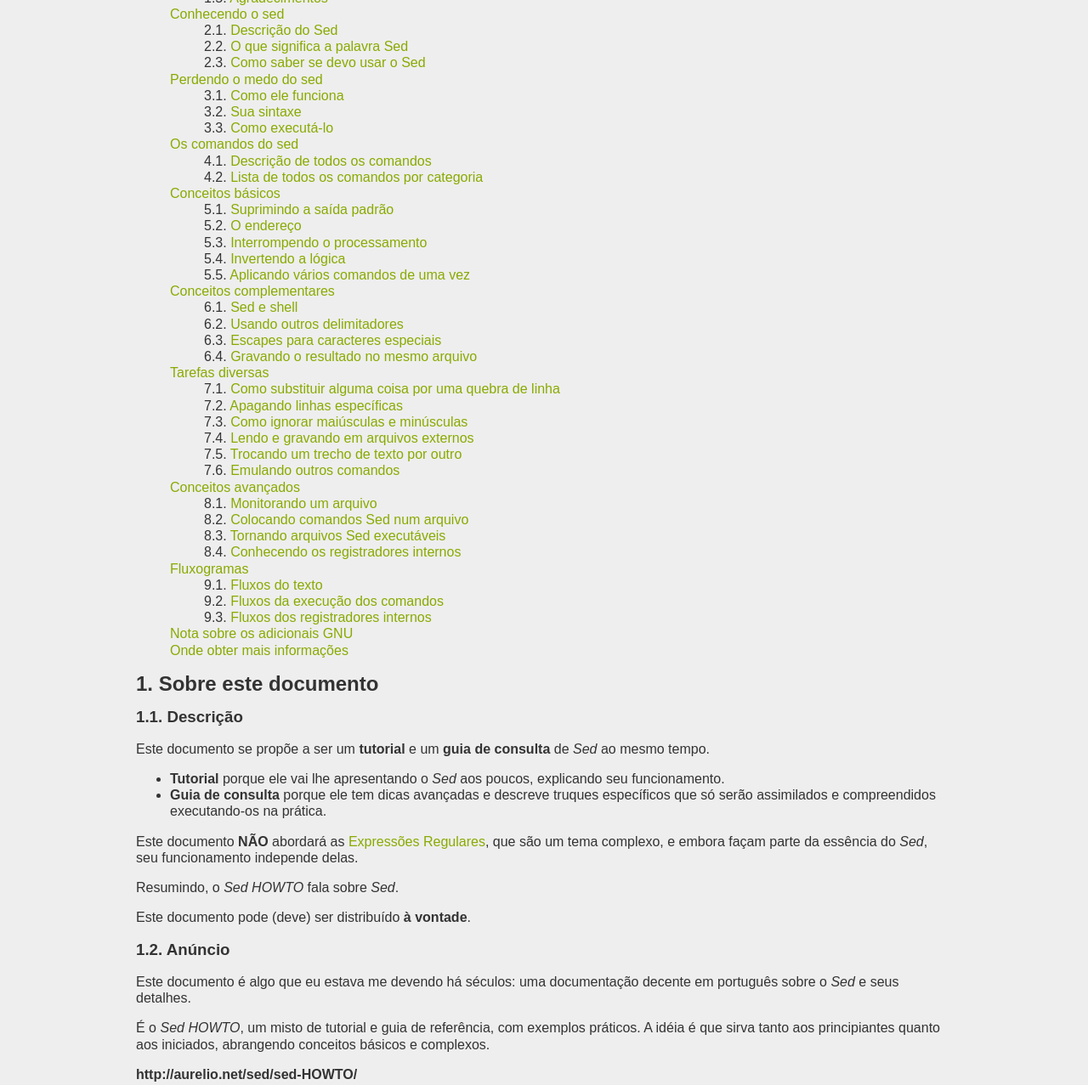
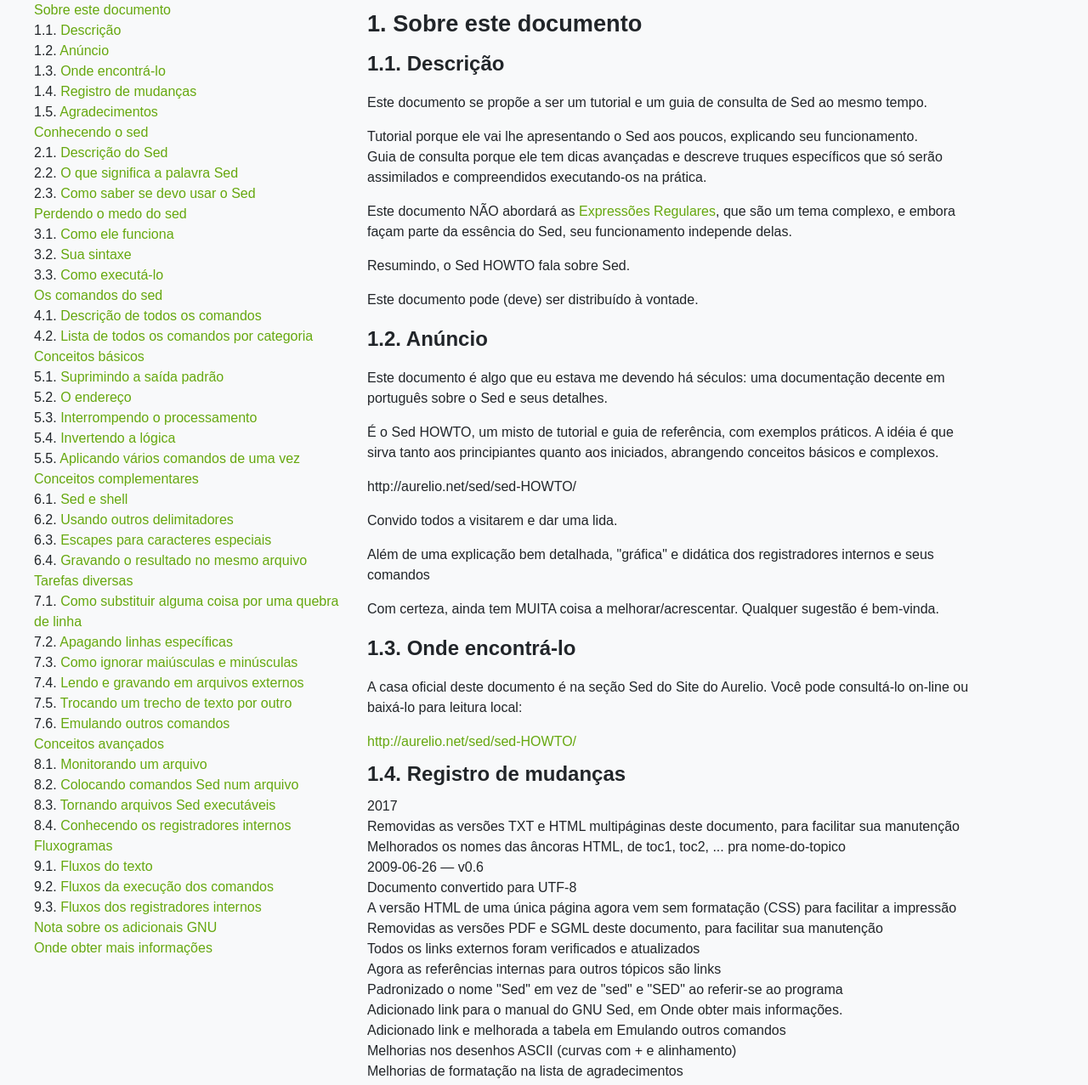
Before and after one commit to eupiteco/sed-HOWTO, a website: page sed-howto.html in a window 1280 px wide. Shown: the part 241-1518 px from the top of the page at 85% size. Drawn offline with nearby package versions, Linux system fonts and the light colour scheme; files that its build step writes are made by us from their sources.

Commit message:
índice na lateral e diagramação básica

```diff
--- /dev/null
+++ b/sass/imports/open-color.scss
@@ -0,0 +1,399 @@
+//
+//
+//  𝗖 𝗢 𝗟 𝗢 𝗥
+//  v 1.6.3
+//
+//  ━━━━━━━━━━━━━━━━━━━━━━━━━━━━━━━━━━━
+
+
+//  General
+//  ───────────────────────────────────
+
+$oc-white:         #ffffff;
+$oc-black:         #000000;
+
+
+//  Gray
+//  ───────────────────────────────────
+
+$oc-gray-list: (
+  "0": #f8f9fa,
+  "1": #f1f3f5,
+  "2": #e9ecef,
+  "3": #dee2e6,
+  "4": #ced4da,
+  "5": #adb5bd,
+  "6": #868e96,
+  "7": #495057,
+  "8": #343a40,
+  "9": #212529
+);
+
+$oc-gray-0: map-get($oc-gray-list, "0");
+$oc-gray-1: map-get($oc-gray-list, "1");
+$oc-gray-2: map-get($oc-gray-list, "2");
+$oc-gray-3: map-get($oc-gray-list, "3");
+$oc-gray-4: map-get($oc-gray-list, "4");
+$oc-gray-5: map-get($oc-gray-list, "5");
+$oc-gray-6: map-get($oc-gray-list, "6");
+$oc-gray-7: map-get($oc-gray-list, "7");
+$oc-gray-8: map-get($oc-gray-list, "8");
+$oc-gray-9: map-get($oc-gray-list, "9");
+
+
+//  Red
+//  ───────────────────────────────────
+
+$oc-red-list: (
+  "0": #fff5f5,
+  "1": #ffe3e3,
+  "2": #ffc9c9,
+  "3": #ffa8a8,
+  "4": #ff8787,
+  "5": #ff6b6b,
+  "6": #fa5252,
+  "7": #f03e3e,
+  "8": #e03131,
+  "9": #c92a2a
+);
+
+$oc-red-0: map-get($oc-red-list, "0");
+$oc-red-1: map-get($oc-red-list, "1");
+$oc-red-2: map-get($oc-red-list, "2");
+$oc-red-3: map-get($oc-red-list, "3");
+$oc-red-4: map-get($oc-red-list, "4");
+$oc-red-5: map-get($oc-red-list, "5");
+$oc-red-6: map-get($oc-red-list, "6");
+$oc-red-7: map-get($oc-red-list, "7");
+$oc-red-8: map-get($oc-red-list, "8");
+$oc-red-9: map-get($oc-red-list, "9");
+
+
+//  Pink
+//  ───────────────────────────────────
+
+$oc-pink-list: (
+  "0": #fff0f6,
+  "1": #ffdeeb,
+  "2": #fcc2d7,
+  "3": #faa2c1,
+  "4": #f783ac,
+  "5": #f06595,
+  "6": #e64980,
+  "7": #d6336c,
+  "8": #c2255c,
+  "9": #a61e4d
+);
+
+$oc-pink-0: map-get($oc-pink-list, "0");
+$oc-pink-1: map-get($oc-pink-list, "1");
+$oc-pink-2: map-get($oc-pink-list, "2");
+$oc-pink-3: map-get($oc-pink-list, "3");
+$oc-pink-4: map-get($oc-pink-list, "4");
+$oc-pink-5: map-get($oc-pink-list, "5");
+$oc-pink-6: map-get($oc-pink-list, "6");
+$oc-pink-7: map-get($oc-pink-list, "7");
+$oc-pink-8: map-get($oc-pink-list, "8");
+$oc-pink-9: map-get($oc-pink-list, "9");
+
+
+//  Grape
+//  ───────────────────────────────────
+
+$oc-grape-list: (
+  "0": #f8f0fc,
+  "1": #f3d9fa,
+  "2": #eebefa,
+  "3": #e599f7,
+  "4": #da77f2,
+  "5": #cc5de8,
+  "6": #be4bdb,
+  "7": #ae3ec9,
+  "8": #9c36b5,
+  "9": #862e9c
+);
+
+$oc-grape-0: map-get($oc-grape-list, "0");
+$oc-grape-1: map-get($oc-grape-list, "1");
+$oc-grape-2: map-get($oc-grape-list, "2");
+$oc-grape-3: map-get($oc-grape-list, "3");
+$oc-grape-4: map-get($oc-grape-list, "4");
+$oc-grape-5: map-get($oc-grape-list, "5");
+$oc-grape-6: map-get($oc-grape-list, "6");
+$oc-grape-7: map-get($oc-grape-list, "7");
+$oc-grape-8: map-get($oc-grape-list, "8");
+$oc-grape-9: map-get($oc-grape-list, "9");
+
+
+//  Violet
+//  ───────────────────────────────────
+
+$oc-violet-list: (
+  "0": #f3f0ff,
+  "1": #e5dbff,
+  "2": #d0bfff,
+  "3": #b197fc,
+  "4": #9775fa,
+  "5": #845ef7,
+  "6": #7950f2,
+  "7": #7048e8,
+  "8": #6741d9,
+  "9": #5f3dc4
+);
+
+$oc-violet-0: map-get($oc-violet-list, "0");
+$oc-violet-1: map-get($oc-violet-list, "1");
+$oc-violet-2: map-get($oc-violet-list, "2");
+$oc-violet-3: map-get($oc-violet-list, "3");
+$oc-violet-4: map-get($oc-violet-list, "4");
+$oc-violet-5: map-get($oc-violet-list, "5");
+$oc-violet-6: map-get($oc-violet-list, "6");
+$oc-violet-7: map-get($oc-violet-list, "7");
+$oc-violet-8: map-get($oc-violet-list, "8");
+$oc-violet-9: map-get($oc-violet-list, "9");
+
+
+//  Indigo
+//  ───────────────────────────────────
+
+$oc-indigo-list: (
+  "0": #edf2ff,
+  "1": #dbe4ff,
+  "2": #bac8ff,
+  "3": #91a7ff,
+  "4": #748ffc,
+  "5": #5c7cfa,
+  "6": #4c6ef5,
+  "7": #4263eb,
+  "8": #3b5bdb,
+  "9": #364fc7
+);
+
+$oc-indigo-0: map-get($oc-indigo-list, "0");
+$oc-indigo-1: map-get($oc-indigo-list, "1");
+$oc-indigo-2: map-get($oc-indigo-list, "2");
+$oc-indigo-3: map-get($oc-indigo-list, "3");
+$oc-indigo-4: map-get($oc-indigo-list, "4");
+$oc-indigo-5: map-get($oc-indigo-list, "5");
+$oc-indigo-6: map-get($oc-indigo-list, "6");
+$oc-indigo-7: map-get($oc-indigo-list, "7");
+$oc-indigo-8: map-get($oc-indigo-list, "8");
+$oc-indigo-9: map-get($oc-indigo-list, "9");
+
+
+//  Blue
+//  ───────────────────────────────────
+
+$oc-blue-list: (
+  "0": #e7f5ff,
+  "1": #d0ebff,
+  "2": #a5d8ff,
+  "3": #74c0fc,
+  "4": #4dabf7,
+  "5": #339af0,
+  "6": #228be6,
+  "7": #1c7ed6,
+  "8": #1971c2,
+  "9": #1864ab
+);
+
+$oc-blue-0: map-get($oc-blue-list, "0");
+$oc-blue-1: map-get($oc-blue-list, "1");
+$oc-blue-2: map-get($oc-blue-list, "2");
+$oc-blue-3: map-get($oc-blue-list, "3");
+$oc-blue-4: map-get($oc-blue-list, "4");
+$oc-blue-5: map-get($oc-blue-list, "5");
+$oc-blue-6: map-get($oc-blue-list, "6");
+$oc-blue-7: map-get($oc-blue-list, "7");
+$oc-blue-8: map-get($oc-blue-list, "8");
+$oc-blue-9: map-get($oc-blue-list, "9");
+
+
+//  Cyan
+//  ───────────────────────────────────
+
+$oc-cyan-list: (
+  "0": #e3fafc,
+  "1": #c5f6fa,
+  "2": #99e9f2,
+  "3": #66d9e8,
+  "4": #3bc9db,
+  "5": #22b8cf,
+  "6": #15aabf,
+  "7": #1098ad,
+  "8": #0c8599,
+  "9": #0b7285
+);
+
+$oc-cyan-0: map-get($oc-cyan-list, "0");
+$oc-cyan-1: map-get($oc-cyan-list, "1");
+$oc-cyan-2: map-get($oc-cyan-list, "2");
+$oc-cyan-3: map-get($oc-cyan-list, "3");
+$oc-cyan-4: map-get($oc-cyan-list, "4");
+$oc-cyan-5: map-get($oc-cyan-list, "5");
+$oc-cyan-6: map-get($oc-cyan-list, "6");
+$oc-cyan-7: map-get($oc-cyan-list, "7");
+$oc-cyan-8: map-get($oc-cyan-list, "8");
+$oc-cyan-9: map-get($oc-cyan-list, "9");
+
+
+//  Teal
+//  ───────────────────────────────────
+
+$oc-teal-list: (
+  "0": #e6fcf5,
+  "1": #c3fae8,
+  "2": #96f2d7,
+  "3": #63e6be,
+  "4": #38d9a9,
+  "5": #20c997,
+  "6": #12b886,
+  "7": #0ca678,
+  "8": #099268,
+  "9": #087f5b
+);
+
+$oc-teal-0: map-get($oc-teal-list, "0");
+$oc-teal-1: map-get($oc-teal-list, "1");
+$oc-teal-2: map-get($oc-teal-list, "2");
+$oc-teal-3: map-get($oc-teal-list, "3");
+$oc-teal-4: map-get($oc-teal-list, "4");
+$oc-teal-5: map-get($oc-teal-list, "5");
+$oc-teal-6: map-get($oc-teal-list, "6");
+$oc-teal-7: map-get($oc-teal-list, "7");
+$oc-teal-8: map-get($oc-teal-list, "8");
+$oc-teal-9: map-get($oc-teal-list, "9");
+
+
+//  Green
+//  ───────────────────────────────────
+
+$oc-green-list: (
+  "0": #ebfbee,
+  "1": #d3f9d8,
+  "2": #b2f2bb,
+  "3": #8ce99a,
+  "4": #69db7c,
+  "5": #51cf66,
+  "6": #40c057,
+  "7": #37b24d,
+  "8": #2f9e44,
+  "9": #2b8a3e
+);
+
+$oc-green-0: map-get($oc-green-list, "0");
+$oc-green-1: map-get($oc-green-list, "1");
+$oc-green-2: map-get($oc-green-list, "2");
+$oc-green-3: map-get($oc-green-list, "3");
+$oc-green-4: map-get($oc-green-list, "4");
+$oc-green-5: map-get($oc-green-list, "5");
+$oc-green-6: map-get($oc-green-list, "6");
+$oc-green-7: map-get($oc-green-list, "7");
+$oc-green-8: map-get($oc-green-list, "8");
+$oc-green-9: map-get($oc-green-list, "9");
+
+
+//  Lime
+//  ───────────────────────────────────
+
+$oc-lime-list: (
+  "0": #f4fce3,
+  "1": #e9fac8,
+  "2": #d8f5a2,
+  "3": #c0eb75,
+  "4": #a9e34b,
+  "5": #94d82d,
+  "6": #82c91e,
+  "7": #74b816,
+  "8": #66a80f,
+  "9": #5c940d
+);
+
+$oc-lime-0: map-get($oc-lime-list, "0");
+$oc-lime-1: map-get($oc-lime-list, "1");
+$oc-lime-2: map-get($oc-lime-list, "2");
+$oc-lime-3: map-get($oc-lime-list, "3");
+$oc-lime-4: map-get($oc-lime-list, "4");
+$oc-lime-5: map-get($oc-lime-list, "5");
+$oc-lime-6: map-get($oc-lime-list, "6");
+$oc-lime-7: map-get($oc-lime-list, "7");
+$oc-lime-8: map-get($oc-lime-list, "8");
+$oc-lime-9: map-get($oc-lime-list, "9");
+
+
+//  Yellow
+//  ───────────────────────────────────
+
+$oc-yellow-list: (
+  "0": #fff9db,
+  "1": #fff3bf,
+  "2": #ffec99,
+  "3": #ffe066,
+  "4": #ffd43b,
+  "5": #fcc419,
+  "6": #fab005,
+  "7": #f59f00,
+  "8": #f08c00,
+  "9": #e67700
+);
+
+$oc-yellow-0: map-get($oc-yellow-list, "0");
+$oc-yellow-1: map-get($oc-yellow-list, "1");
+$oc-yellow-2: map-get($oc-yellow-list, "2");
+$oc-yellow-3: map-get($oc-yellow-list, "3");
+$oc-yellow-4: map-get($oc-yellow-list, "4");
+$oc-yellow-5: map-get($oc-yellow-list, "5");
+$oc-yellow-6: map-get($oc-yellow-list, "6");
+$oc-yellow-7: map-get($oc-yellow-list, "7");
+$oc-yellow-8: map-get($oc-yellow-list, "8");
+$oc-yellow-9: map-get($oc-yellow-list, "9");
+
+
+//  Orange
+//  ───────────────────────────────────
+
+$oc-orange-list: (
+  "0": #fff4e6,
+  "1": #ffe8cc,
+  "2": #ffd8a8,
+  "3": #ffc078,
+  "4": #ffa94d,
+  "5": #ff922b,
+  "6": #fd7e14,
+  "7": #f76707,
+  "8": #e8590c,
+  "9": #d9480f
+);
+
+$oc-orange-0: map-get($oc-orange-list, "0");
+$oc-orange-1: map-get($oc-orange-list, "1");
+$oc-orange-2: map-get($oc-orange-list, "2");
+$oc-orange-3: map-get($oc-orange-list, "3");
+$oc-orange-4: map-get($oc-orange-list, "4");
+$oc-orange-5: map-get($oc-orange-list, "5");
+$oc-orange-6: map-get($oc-orange-list, "6");
+$oc-orange-7: map-get($oc-orange-list, "7");
+$oc-orange-8: map-get($oc-orange-list, "8");
+$oc-orange-9: map-get($oc-orange-list, "9");
+
+
+//  Color list
+//  ───────────────────────────────────
+
+$oc-color-spectrum:   9;
+
+$oc-color-list: (
+  $oc-gray-list:      "gray",
+  $oc-red-list:      "red",
+  $oc-pink-list:      "pink",
+  $oc-grape-list:      "grape",
+  $oc-violet-list:      "violet",
+  $oc-indigo-list:      "indigo",
+  $oc-blue-list:      "blue",
+  $oc-cyan-list:      "cyan",
+  $oc-teal-list:      "teal",
+  $oc-green-list:      "green",
+  $oc-lime-list:      "lime",
+  $oc-yellow-list:      "yellow",
+  $oc-orange-list:      "orange"
+);
--- /dev/null
+++ b/sass/imports/reset.scss
@@ -0,0 +1,43 @@
+html, body, div, span, applet, object, iframe,
+h1, h2, h3, h4, h5, h6, p, blockquote, pre,
+a, abbr, acronym, address, big, cite, code,
+del, dfn, em, img, ins, kbd, q, s, samp,
+small, strike, strong, sub, sup, tt, var,
+b, u, i, center,
+dl, dt, dd, ol, ul, li,
+fieldset, form, label, legend,
+table, caption, tbody, tfoot, thead, tr, th, td,
+article, aside, canvas, details, embed,
+figure, figcaption, footer, header, hgroup,
+menu, nav, output, ruby, section, summary,
+time, mark, audio, video {
+	margin: 0;
+	padding: 0;
+	border: 0;
+	font-size: 100%;
+	font: inherit;
+	vertical-align: baseline;
+}
+/* HTML5 display-role reset for older browsers */
+article, aside, details, figcaption, figure,
+footer, header, hgroup, menu, nav, section {
+	display: block;
+}
+body {
+	line-height: 1;
+}
+ol, ul {
+	list-style: none;
+}
+blockquote, q {
+	quotes: none;
+}
+blockquote:before, blockquote:after,
+q:before, q:after {
+	content: '';
+	content: none;
+}
+table {
+	border-collapse: collapse;
+	border-spacing: 0;
+}
--- a/sass/style.scss
+++ b/sass/style.scss
@@ -1,19 +1,98 @@
+// Imports
+@import 'imports/open-color.scss';
+@import 'imports/reset.scss';
+
+// Variáveis
+// Cores
+$main-color: $oc-lime-8;
+$bg-color: $oc-gray-0;
+$code-bg-color: $oc-gray-3;
+$link-color: $main-color;
+$text-color: $oc-gray-9;
+// Tipografia
+$baseFontSize: 1rem;
+$baseLineHeight: 1.5rem;
+//Diagramação
+$baseSpacer: 2rem;
+$smallSpacer: $baseSpacer / 2;
+
+
+// Mixins
+@mixin bottom-line() {
+	padding-bottom: $smallSpacer;
+	margin-bottom: $baseSpacer;
+	border-bottom: solid 1px $oc-gray-9;
+}
+
+//Regras
 body{
-	padding: 0 20px 0;
-	background-color: #eeeeee;
+	padding: $baseSpacer;
+	background-color: $bg-color;
 
 	font-family: sans-serif;
-	line-height: 1.2rem;
-	color: #333333;
+	font-size: $baseFontSize;
+	line-height: $baseLineHeight;
+	color: $text-color;
+}
+header {
+	@include bottom-line();
+}
+
+aside {
+	float: left;
+	width: 30%;
+}
+
+article {
+	float: left;
+	width: 60%;
+	margin-left: $baseSpacer;
+}
+
+section {
+	@include bottom-line();
 }
 
 a {
-	color: #88aa00;
+	color: $link-color;
 	text-decoration: none;
 }
 a:hover {
-	background-color: #88aa00;
-	color: #eeeeee;
+	background-color: $link-color;
+	color: $bg-color;
+}
+// tipografia
+// headers
+h1, h2, h3, h4, h5, h6 {
+	font-weight: 600;
+}
+
+h1 {
+	font-size: $baseFontSize * 2;
+	line-height: $baseLineHeight * 2;
+	margin: $smallSpacer 0;
+}
+h2 {
+	margin: $smallSpacer / 2 0;
+	font-size: $baseFontSize * 1.7;
+	line-height: $baseLineHeight * 1.7;
+}
+h3 {
+	margin: $smallSpacer / 2 0;
+	font-size: $baseFontSize * 1.5;
+	line-height: $baseLineHeight * 1.5;
+}
+h4, h5, h6 {
+	font-size: $baseFontSize * 1.2;
+	line-height: $baseLineHeight * 1.2;
+}
+p {
+	margin: $smallSpacer 0;
+}
+
+code {
+	background-color: $code-bg-color;
+	padding: 3px 4px;
 }
 nav ol,
 nav ul {
@@ -21,6 +100,6 @@ nav ul {
 }
 
 .container {
-	max-width: 960px;
+	max-width: 1200px;
 	margin: 0 auto;
 }
--- a/sed-howto.html
+++ b/sed-howto.html
@@ -13,6 +13,7 @@
     <p>Versão 0.6 - junho/2009</p>
 		<p>Escrito por <a href="http://aurelio.net/">Aurelio Marinho Jargas</a>, CSS por <a   href="https://github.com/eupiteco">Lucas Piteco</a>. Documento original em <a   href="http://aurelio.net/sed/sed-howto/">aqui</a>.</p>
   </header>
+	<aside>
 		<nav>
 			<ol>
 				<li>
@@ -103,6 +104,7 @@
 				</li>
 			</ol>
 		</nav>
+	</aside>
 	<article>
 	<section>
 		<h2 id="sobre">1. Sobre este documento</h2>
```
Lines whose indentation alone changed are shown as unchanged.
